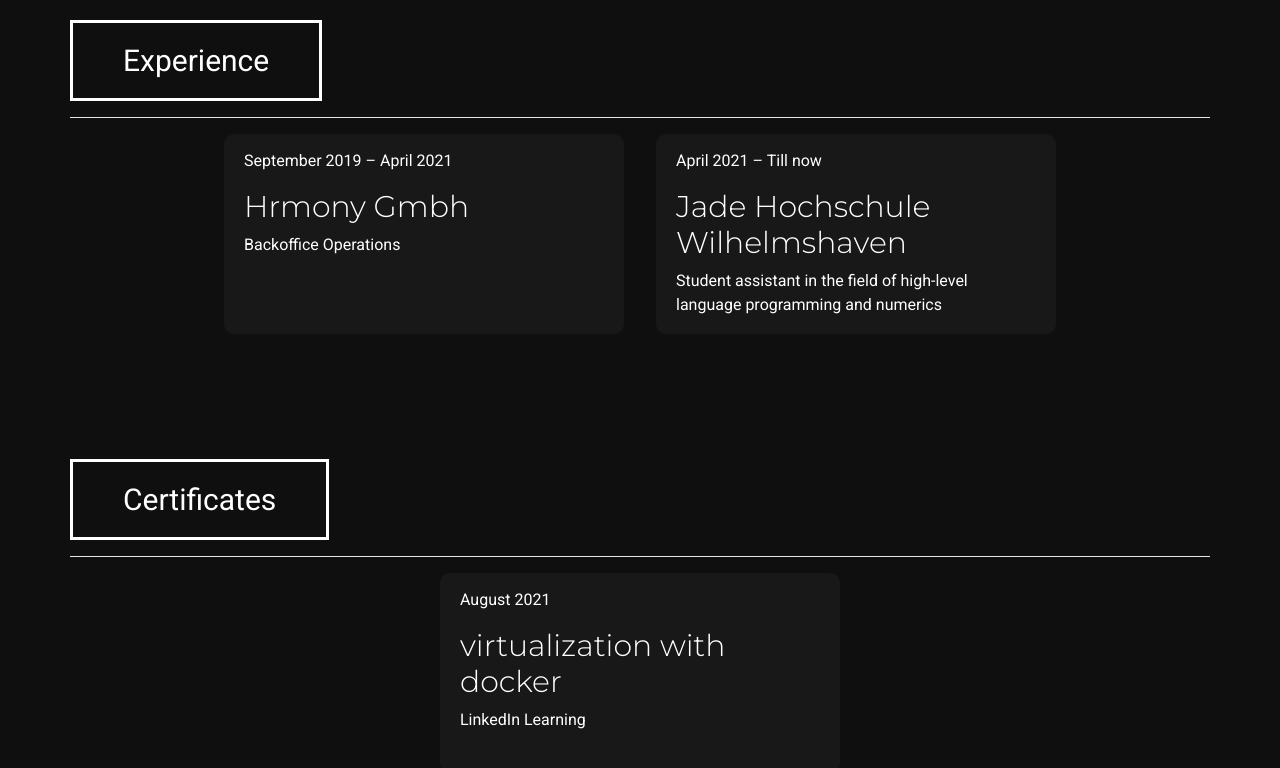
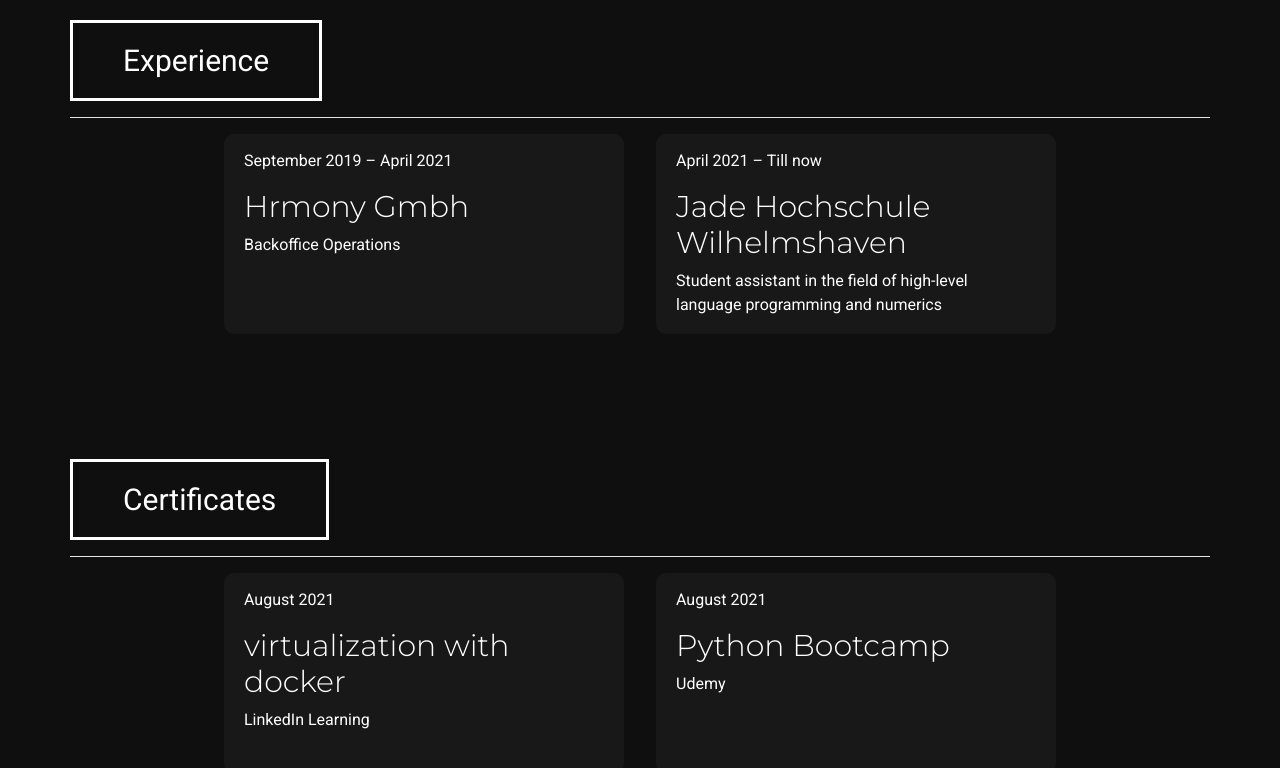
Before and after one commit to JanRipken/ripken, a Vue app: page /resume in a window 1280 px wide. Shown: the part 1492-2260 px from the top of the page. Built offline with nearby package versions, Linux system fonts and the light colour scheme; what vue-resource would draw is missing.

Commit message:
update certificates

```diff
--- a/src/routes/Resume.vue
+++ b/src/routes/Resume.vue
@@ -155,6 +155,13 @@ export default {
                         repo:
                             'certificates/Abschlusszertifikat_Virtualisierung mit Docker.pdf',
                     },
+                    {
+                        title: 'Python Bootcamp',
+                        text: 'Udemy',
+                        date: 'August 2021',
+                        repo:
+                            'certificates/Python-Grundkurs.pdf',
+                    },
                 ],
             },
         };
```
Also changed, not shown: 1 other file (tests, documents, lock files or other folders).
